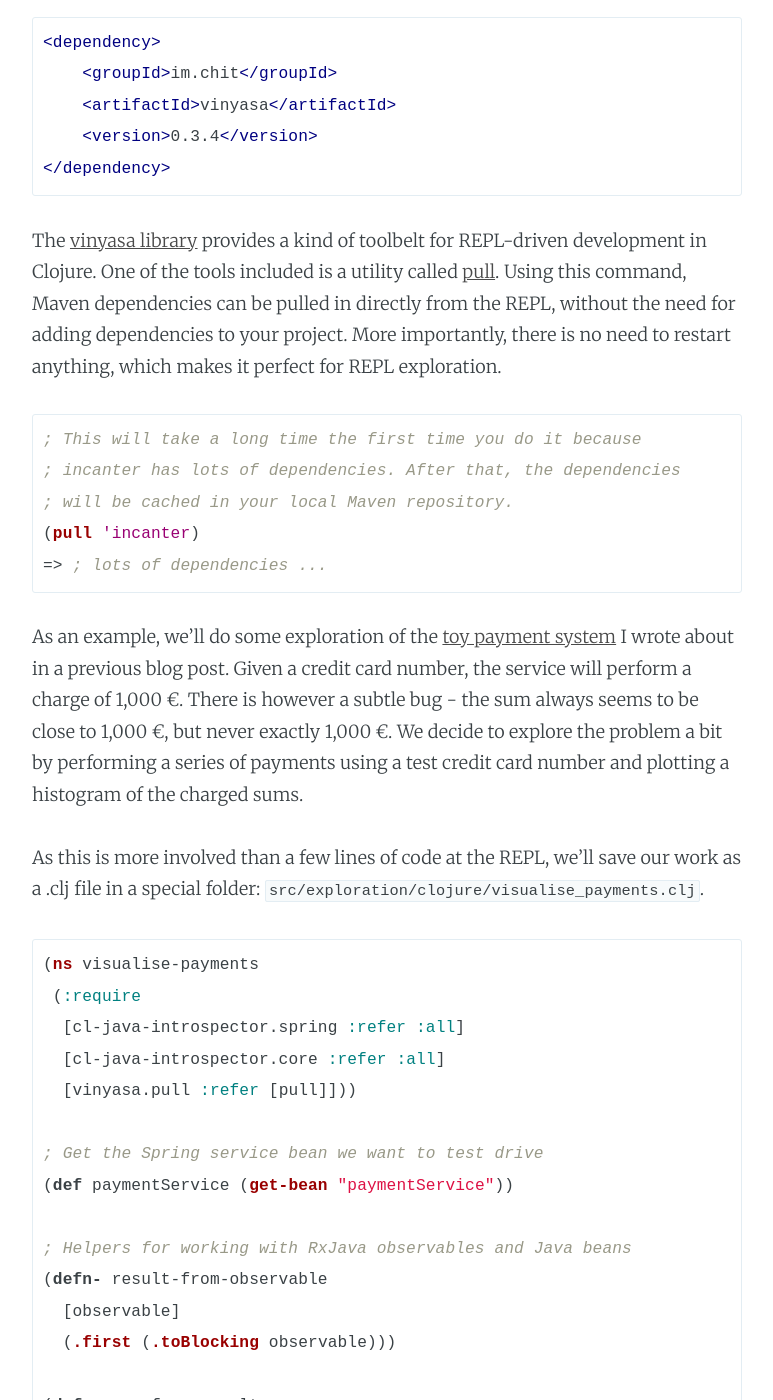
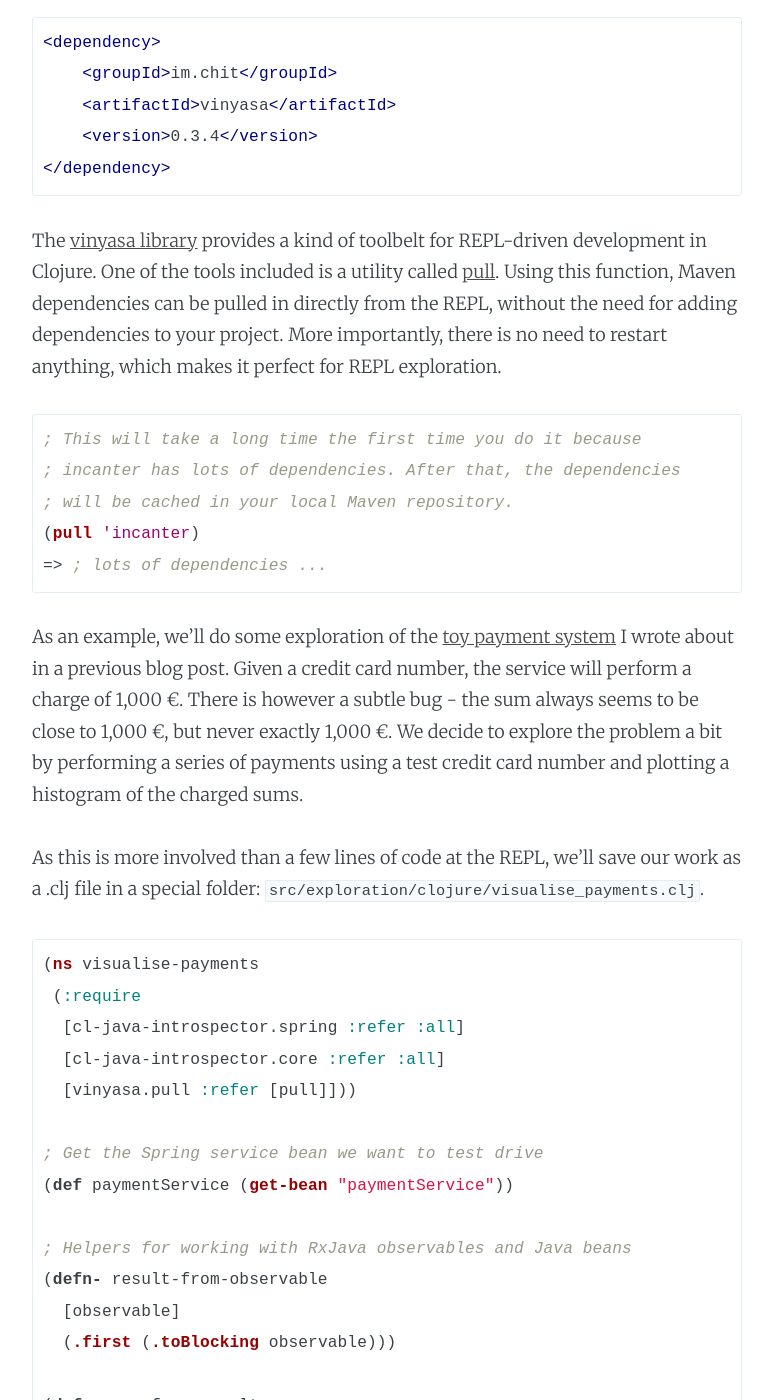
Before and after one commit to jstaffans/jstaffans.github.io, a Jekyll site: the page built from _posts/2015-05-21-clojure-spice.markdown, in a window 1280 px wide and 1400 px high, scrolled down 3399 px. Shown: the whole window, without its empty margins (253-1026 px from the left). Built offline with Jekyll 4.4.1, drawn with Linux system fonts in a browser that asks for light colours; Markdown is read by kramdown in place of the engine named in the settings; some of the changed text lies outside the part shown.

Commit message:
Corrections

````diff
--- a/_posts/2015-05-21-clojure-spice.markdown
+++ b/_posts/2015-05-21-clojure-spice.markdown
@@ -108,7 +108,7 @@ First, we'll add one more dependency to our project:
 ```
 
 The [vinyasa library](https://github.com/zcaudate/vinyasa) provides a kind of toolbelt for REPL-driven development in Clojure. One of the tools included is a
-utility called [pull](https://github.com/zcaudate/vinyasa#pull). Using this command, Maven dependencies can be pulled in directly from the REPL,
+utility called [pull](https://github.com/zcaudate/vinyasa#pull). Using this function, Maven dependencies can be pulled in directly from the REPL,
 without the need for adding dependencies to your project. More importantly, there is no need to restart anything, which makes it perfect
 for REPL exploration.
 
````
Also changed, not shown: other parts of _posts/2015-05-21-clojure-spice.markdown (+0 -1 lines).
